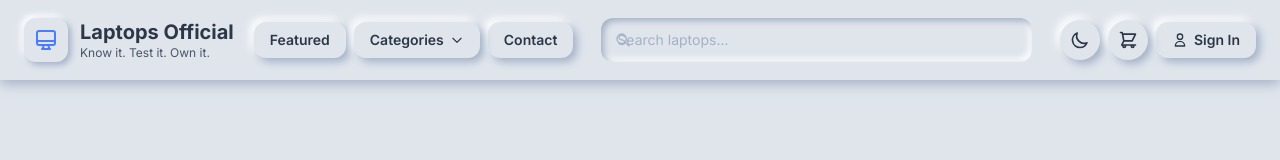
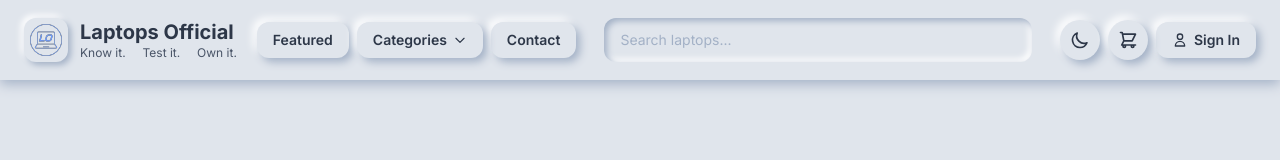
Before and after one commit to AmmarShahzad92/Laptops_Official, a Next.js app: page / in a window 1280 px wide. Shown: the top 160 px of the page. Built offline with nearby package versions, Linux system fonts and the light colour scheme.

Commit message:
Refactor code structure for improved readability and maintainability

```diff
--- a/src/app/globals.css
+++ b/src/app/globals.css
@@ -15,7 +15,7 @@
   --nm-accent-dark: #3461d9;
   --nm-success: #48bb78;
   --nm-danger: #fc8181;
-  --nm-warning: #f6e05e;
+  --nm-warning: #6b9aff;
 }
 
 [data-theme="dark"] {
@@ -29,7 +29,7 @@
   --nm-accent-dark: #4a7cff;
   --nm-success: #68d391;
   --nm-danger: #feb2b2;
-  --nm-warning: #faf089;
+  --nm-warning: #6b9aff;
 }
 
 * {
--- a/src/components/Header.js
+++ b/src/components/Header.js
@@ -53,13 +53,19 @@ export default function Header({ searchTerm, setSearchTerm, brands, onBrandSelec
           {/* Logo */}
           <div className="flex items-center gap-2 md:gap-3 flex-shrink-0">
             <div className="nm-raised-sm w-9 h-9 md:w-11 md:h-11 flex items-center justify-center">
-              <svg className="w-5 h-5 md:w-6 md:h-6 text-[var(--nm-accent)]" fill="none" stroke="currentColor" viewBox="0 0 24 24">
+              {/* svg element for logo */}
+              {/* <svg className="w-5 h-5 md:w-6 md:h-6 text-[var(--nm-accent)]" fill="none" stroke="currentColor" viewBox="0 0 24 24">
                 <path strokeLinecap="round" strokeLinejoin="round" strokeWidth={2} d="M9.75 17L9 20l-1 1h8l-1-1-.75-3M3 13h18M5 17h14a2 2 0 002-2V5a2 2 0 00-2-2H5a2 2 0 00-2 2v10a2 2 0 002 2z" />
-              </svg>
+              </svg> */}
+              <img
+                src="/Images/web%20icon.svg"
+                alt="Laptops Official logo"
+                className="w-11 h-11 md:w-11 md:h-11 object-contain"
+              />
             </div>
             <div className="hidden sm:block">
               <h1 className="text-base md:text-xl font-bold text-[var(--nm-text)] leading-tight">Laptops Official</h1>
-              <p className="text-[10px] md:text-xs text-[var(--nm-text-secondary)] leading-tight">Know it. Test it. Own it.</p>
+              <p className="text-[10px] md:text-xs text-[var(--nm-text-secondary)] leading-tight">Know it.&nbsp;&nbsp;&nbsp;&nbsp;&nbsp;Test it.&nbsp;&nbsp;&nbsp;&nbsp;&nbsp;Own it.</p>
             </div>
           </div>
 
@@ -106,9 +112,10 @@ export default function Header({ searchTerm, setSearchTerm, brands, onBrandSelec
           {/* Search - properly spaced with no icon overlap */}
           <div className="flex-1 min-w-0 mx-2">
             <div className="relative max-w-lg mx-auto">
-              <svg className="absolute left-3.5 top-1/2 -translate-y-1/2 w-4 h-4 text-[var(--nm-shadow-dark)] pointer-events-none" fill="none" stroke="currentColor" viewBox="0 0 24 24">
+              {/* commented svg for search */}
+              {/* <svg className="absolute left-3.5 top-1/2 -translate-y-1/2 w-4 h-4 text-[var(--nm-shadow-dark)] pointer-events-none" fill="none" stroke="currentColor" viewBox="0 0 24 24">
                 <path strokeLinecap="round" strokeLinejoin="round" strokeWidth={2} d="M21 21l-6-6m2-5a7 7 0 11-14 0 7 7 0 0114 0z" />
-              </svg>
+              </svg> */}
               <input
                 type="text"
                 placeholder="Search laptops..."
```
Also changed, not shown: public/Images/web icon.svg (added).
